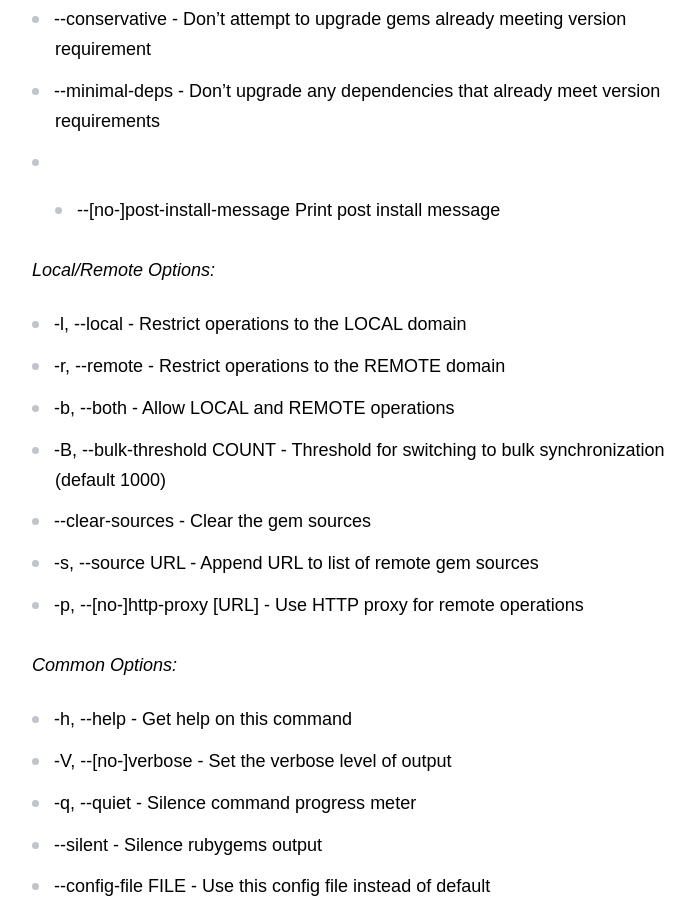
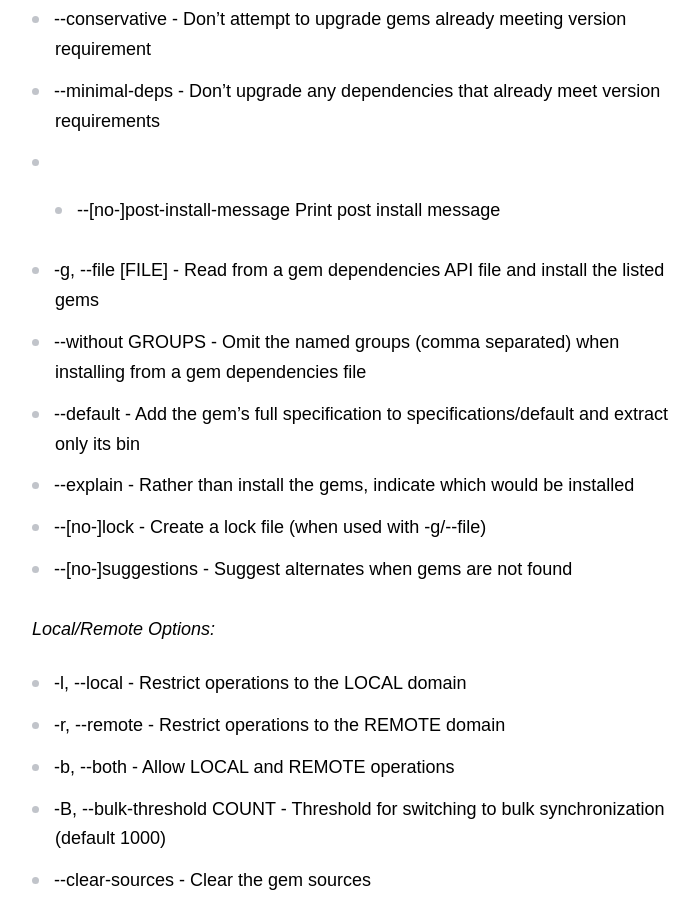
Before and after one commit to radar/guides, a Jekyll site: the page built from command-reference.md, in a window 1280 px wide and 900 px high, scrolled down 52439 px. Shown: the whole window, without its empty margins (438-1137 px from the left). Built offline with Jekyll 4.4.1, drawn with Linux system fonts in a browser that asks for light colours; nearby versions of some CDN libraries; some of the changed text lies outside the part shown.

Commit message:
Rebuild for RubyGems 2.6.3

```diff
--- a/command-reference.md
+++ b/command-reference.md
@@ -1692,6 +1692,12 @@ Update installed gems to the latest version
 *         -&#8203;-conservative             - Don't attempt to upgrade gems already meeting version requirement
 *         -&#8203;-minimal-deps             - Don't upgrade any dependencies that already meet version requirements
 *       - -&#8203;-\[no-\]post-install-message  Print post install message
+*     -g, -&#8203;-file \[FILE\]              - Read from a gem dependencies API file and install the listed gems
+*         -&#8203;-without GROUPS           - Omit the named groups (comma separated) when installing from a gem dependencies file
+*         -&#8203;-default                  - Add the gem's full specification to specifications/default and extract only its bin
+*         -&#8203;-explain                  - Rather than install the gems, indicate which would be installed
+*         -&#8203;-\[no-\]lock                - Create a lock file (when used with -g/-&#8203;-file)
+*         -&#8203;-\[no-\]suggestions         - Suggest alternates when gems are not found
 
 ###   Local/Remote Options:
 
```
Also changed, not shown: other parts of command-reference.md (+1 -1 lines).
